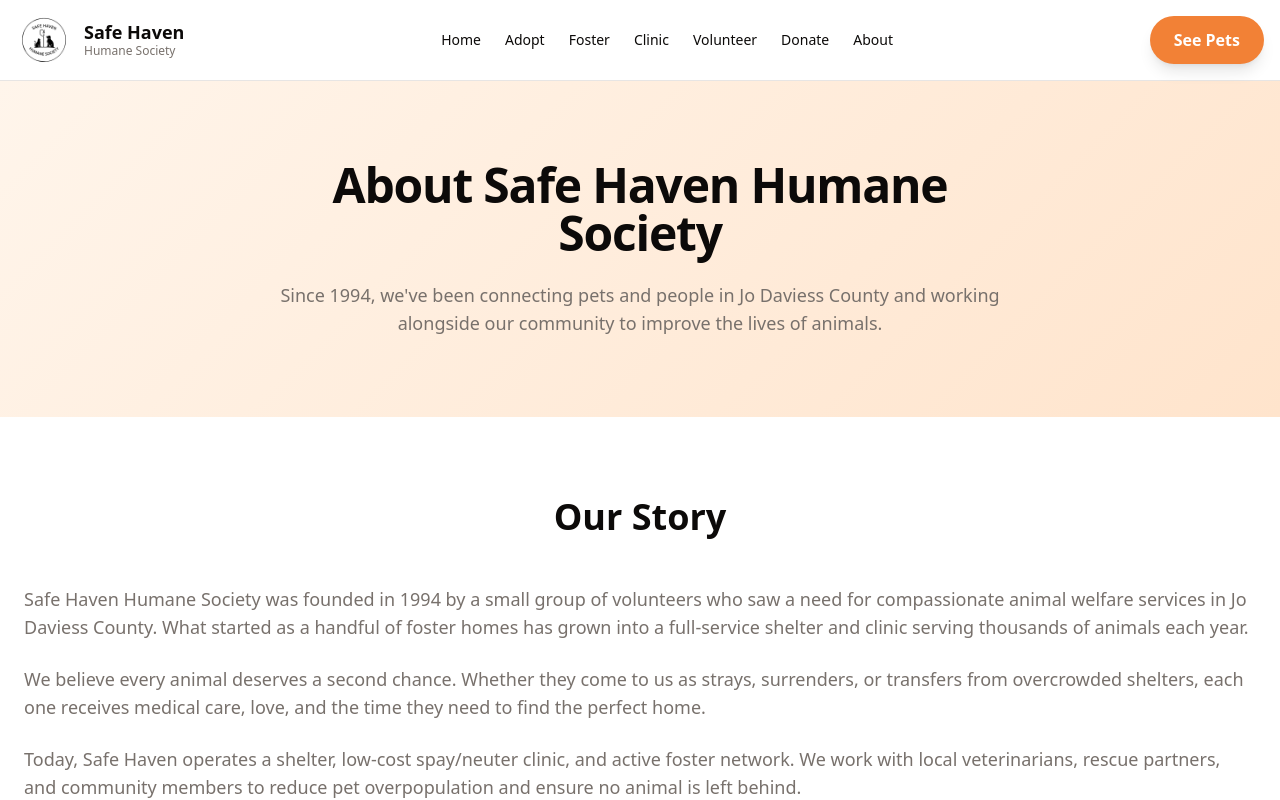
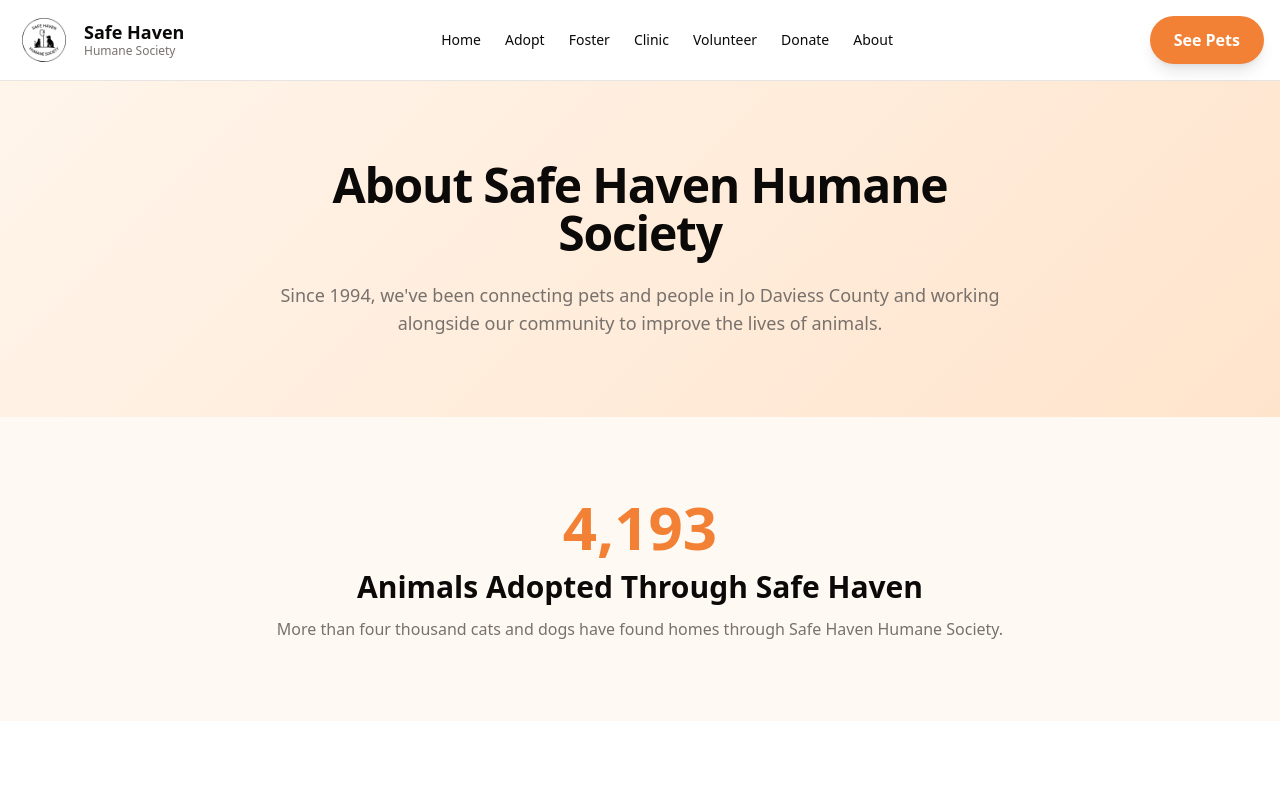
Before and after one commit to 7nqwsvhv99-hash/safe-haven-site, a Next.js app: page /about in a window 1280 px wide. Shown: the top 800 px of the page. Built offline with nearby package versions, Linux system fonts and the light colour scheme.

Commit message:
Add lifetime Safe Haven adoption impact

```diff
--- a/src/app/about/page.tsx
+++ b/src/app/about/page.tsx
@@ -17,6 +17,17 @@ export default function AboutPage() {
               Since 1994, we've been connecting pets and people in Jo Daviess County and working alongside our community to improve the lives of animals.
             </p>
           </div>
+        </div>
+      </section>
+
+      {/* Adoption Impact */}
+      <section className="section-padding bg-primary/5">
+        <div className="container-custom max-w-3xl text-center">
+          <div className="text-5xl md:text-6xl font-bold text-primary">4,193</div>
+          <h2 className="text-2xl md:text-3xl font-bold mt-3">Animals Adopted Through Safe Haven</h2>
+          <p className="text-muted-foreground mt-3">
+            More than four thousand cats and dogs have found homes through Safe Haven Humane Society.
+          </p>
         </div>
       </section>
 
```
